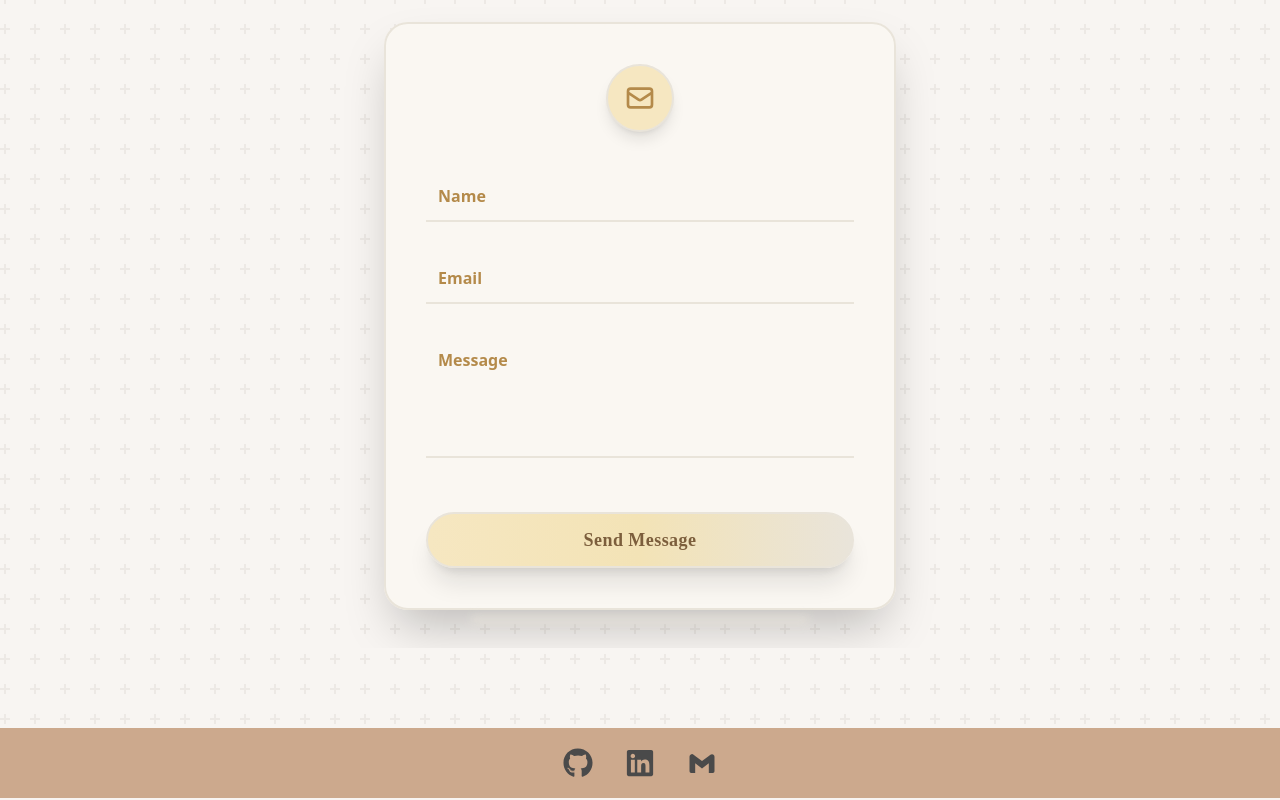
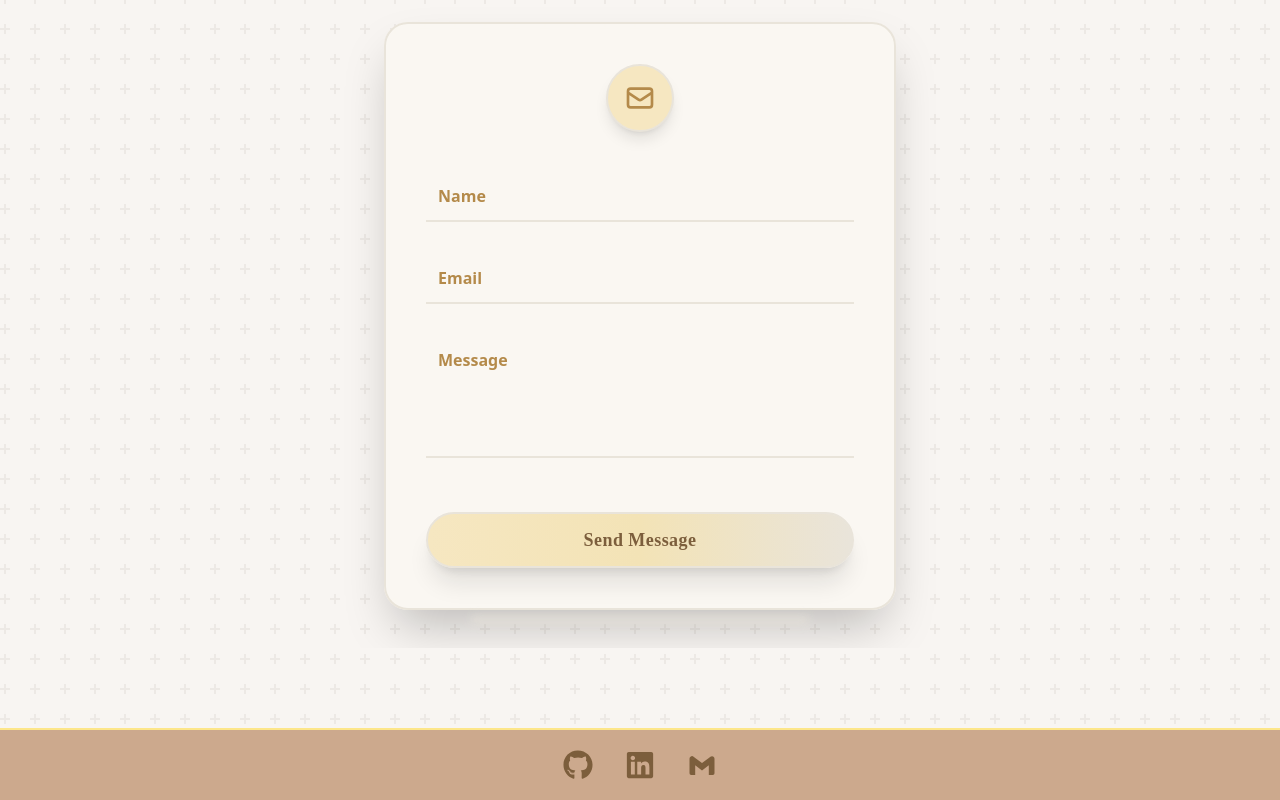
Before and after one commit to CodeXGautam/portfolio, a React (Create React App) app in the folder frontend/: page / in a window 1280 px wide. Shown: the part 4146-4946 px from the top of the page. Built offline with nearby package versions, Linux system fonts and the light colour scheme.

Commit message:
dark mode enhancement done

```diff
--- a/frontend/src/components/Footer.js
+++ b/frontend/src/components/Footer.js
@@ -6,23 +6,32 @@ import { BiLogoGmail } from "react-icons/bi";
 
 const Footer = () =>{
     return(
-        <div className="flex justify-center items-center gap-8 bg-bgColor p-5 mt-20">
+        <div className="flex justify-center items-center gap-8 bg-bgColor dark:bg-dark-surface-primary p-5 mt-20 border-t-2 border-amber-200 dark:border-dark-border-accent/30 transition-all duration-500 relative overflow-hidden">
+            {/* Enhanced background elements for dark mode */}
+            <div className="absolute inset-0 opacity-0 dark:opacity-100 transition-opacity duration-500">
+                <div className="absolute top-0 left-1/4 w-16 h-16 bg-dark-warm-primary/10 rounded-full blur-2xl"></div>
+                <div className="absolute top-0 right-1/4 w-20 h-20 bg-dark-warm-secondary/10 rounded-full blur-2xl"></div>
+            </div>
+
             <NavLink to='https://github.com/CodeXGautam'
-            target="blank">
-                <FaGithub className="text-3xl cursor-pointer hover:text-slate-100
-                transition-all duration-200"/>
+            target="blank"
+            className="group relative z-10">
+                <FaGithub className="text-3xl cursor-pointer text-[#7C5E3C] dark:text-dark-text-secondary hover:text-slate-100 dark:hover:text-dark-warm-light
+                transition-all duration-500 group-hover:scale-110 group-hover:drop-shadow-lg dark:group-hover:drop-shadow-[0_4px_8px_rgba(245,158,11,0.3)]"/>
             </NavLink>
 
             <NavLink to='https://www.linkedin.com/in/himanshu-sharma-72b93b283/'
-            target="blank">
-                <FaLinkedin className="text-3xl cursor-pointer hover:text-slate-100
-                transition-all duration-200"/>
+            target="blank"
+            className="group relative z-10">
+                <FaLinkedin className="text-3xl cursor-pointer text-[#7C5E3C] dark:text-dark-text-secondary hover:text-slate-100 dark:hover:text-dark-warm-light
+                transition-all duration-500 group-hover:scale-110 group-hover:drop-shadow-lg dark:group-hover:drop-shadow-[0_4px_8px_rgba(245,158,11,0.3)]"/>
             </NavLink>
 
              <NavLink to='mailto:himanshug1310@gmail.com'
-            target="blank">
-                <BiLogoGmail className="text-3xl cursor-pointer hover:text-slate-100
-                transition-all duration-200"/>
+            target="blank"
+            className="group relative z-10">
+                <BiLogoGmail className="text-3xl cursor-pointer text-[#7C5E3C] dark:text-dark-text-secondary hover:text-slate-100 dark:hover:text-dark-warm-light
+                transition-all duration-500 group-hover:scale-110 group-hover:drop-shadow-lg dark:group-hover:drop-shadow-[0_4px_8px_rgba(245,158,11,0.3)]"/>
             </NavLink>
         </div>
     )
```
